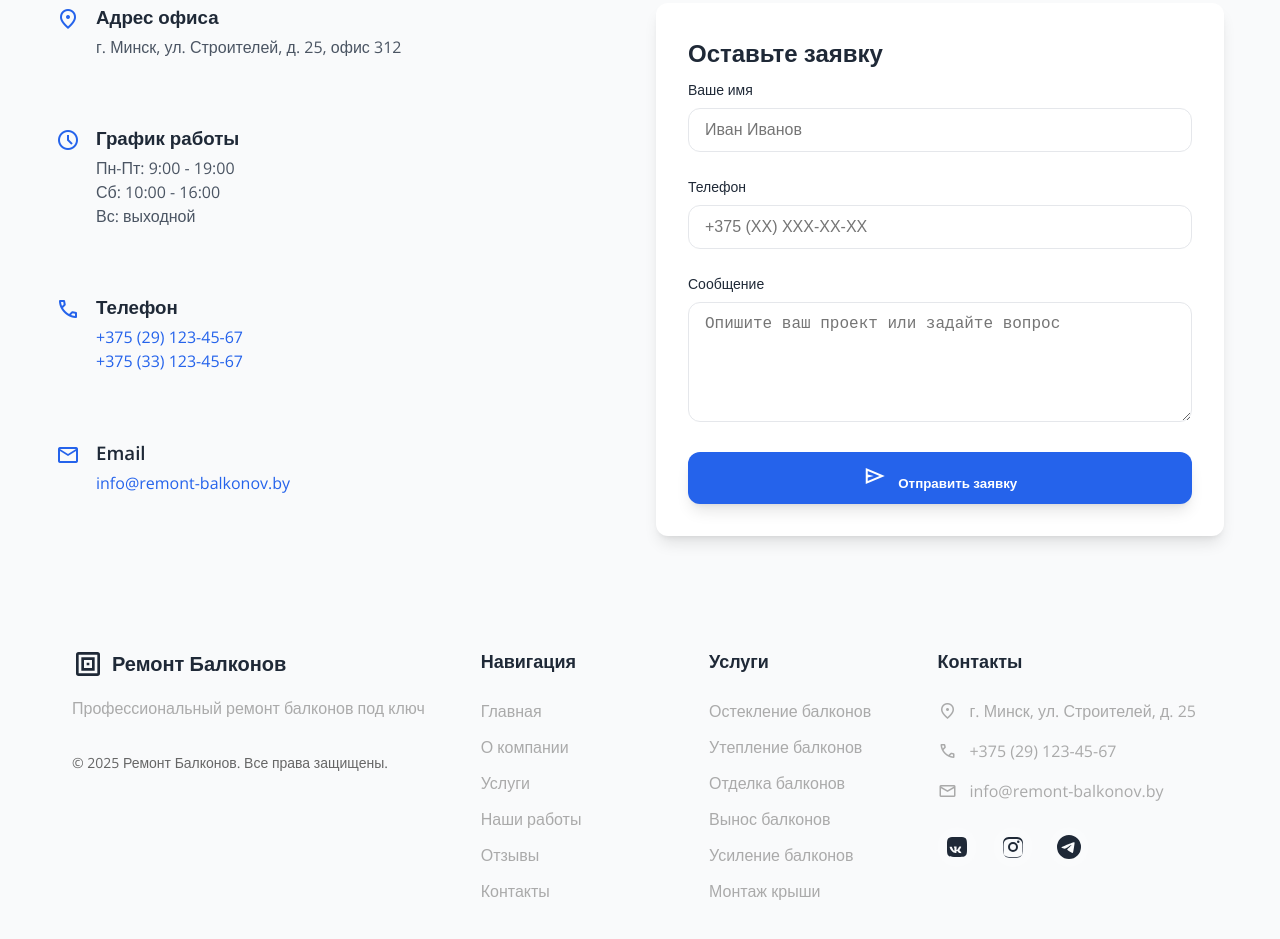
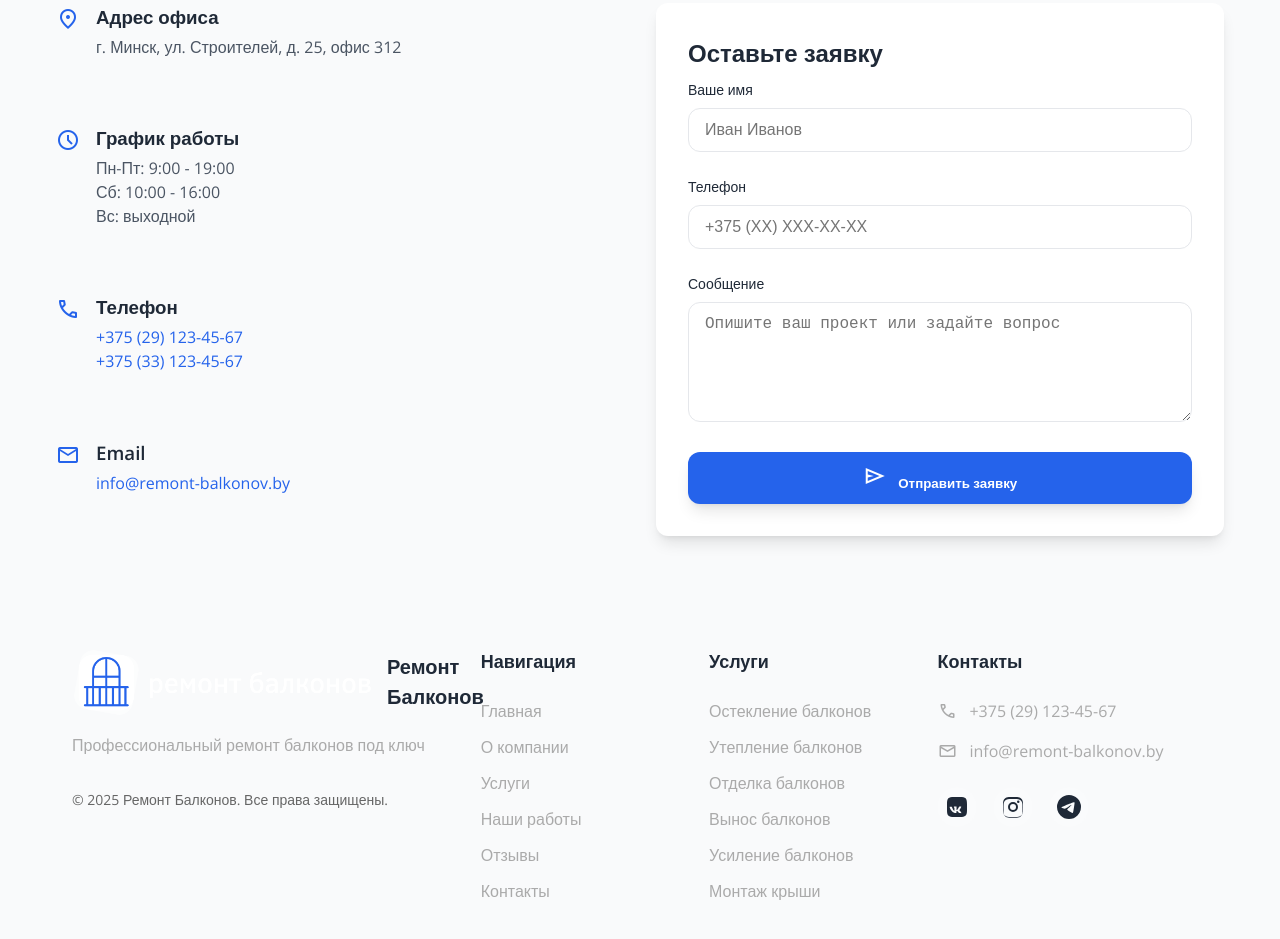
Before and after one commit to knzvm/balconyrepair, a website: page index.html in a window 1280 px wide. Shown: the part 4777-5716 px from the top of the page. Drawn offline with nearby package versions, Linux system fonts and the light colour scheme.

Commit message:
coooooomiiiiit

```diff
--- a/index.html
+++ b/index.html
@@ -548,9 +548,11 @@
             <div class="footer-grid">
                 <div class="footer-info">
                     <div class="footer-logo">
-                        <svg class="footer-logo-icon" viewBox="0 0 24 24">
-                            <path d="M3 5a2 2 0 012-2h14a2 2 0 012 2v14a2 2 0 01-2 2H5a2 2 0 01-2-2V5zm2 0v14h14V5H5zm2 2h10v10H7V7zm2 2v6h6V9H9zm2 2h2v2h-2v-2z"></path>
-                        </svg>
+                        <img
+                        src="img/image.png"
+                        alt="Иконка Ремонт Балконов"
+                        class="custom-icon-image"
+                    >
                         <h2 class="footer-logo-text">Ремонт Балконов</h2>
                     </div>
                     <p class="footer-tagline">Профессиональный ремонт балконов под ключ</p>
@@ -584,10 +586,6 @@
                 <div class="footer-contacts">
                     <h3 class="footer-heading">Контакты</h3>
                     <ul class="footer-contact-list">
-                        <li class="footer-contact-item">
-                            <span class="material-symbols-outlined footer-contact-icon">location_on</span>
-                            г. Минск, ул. Строителей, д. 25
-                        </li>
                         <li class="footer-contact-item">
                             <span class="material-symbols-outlined footer-contact-icon">call</span>
                             <a href="tel:+375291234567" class="footer-contact-link">+375 (29) 123-45-67</a>
```
Also changed, not shown: img/Frame 5@2x.png (added).
